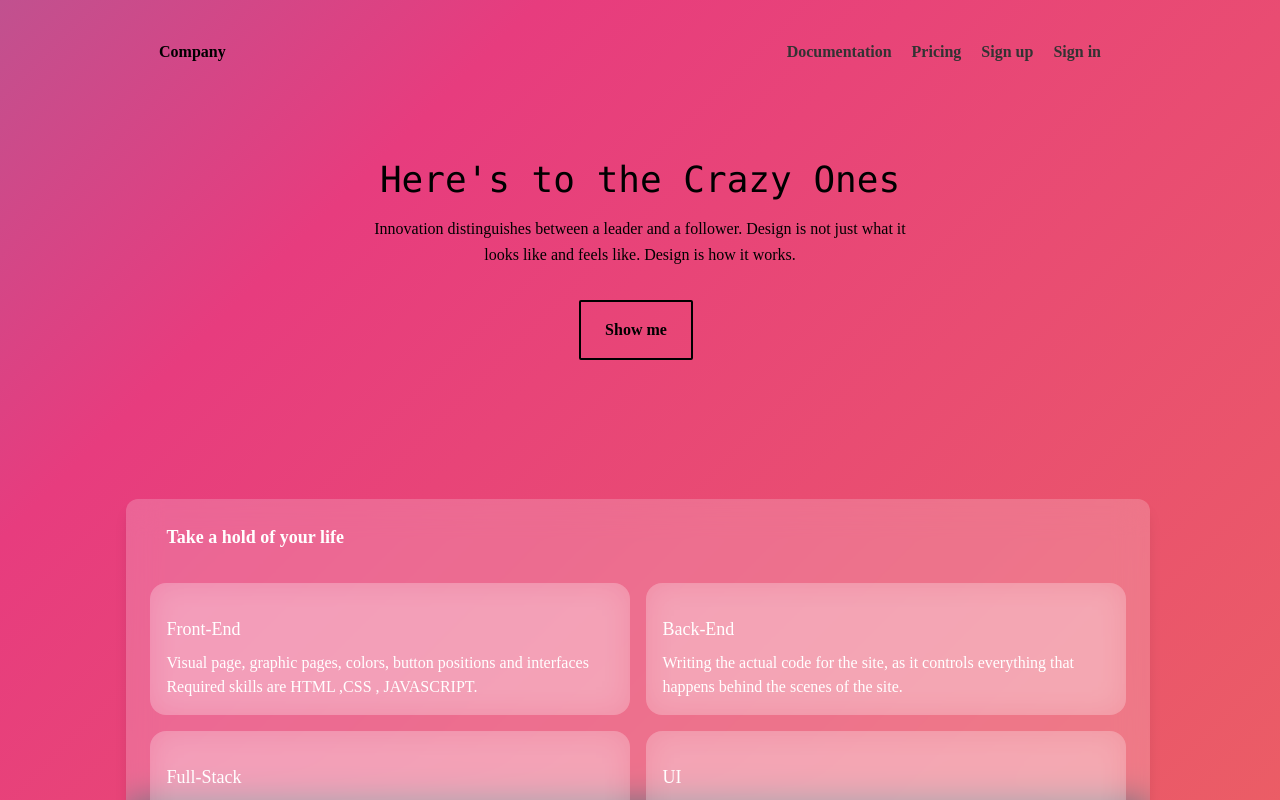
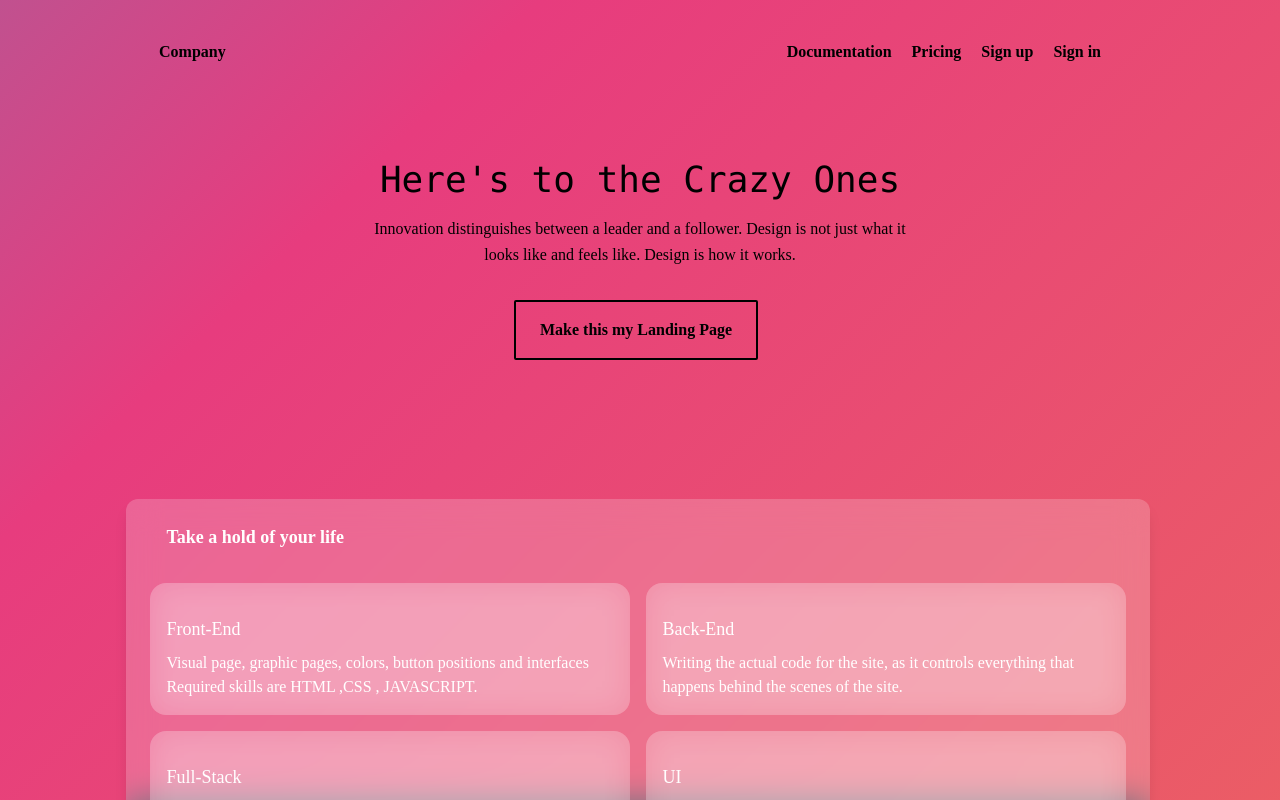
Before and after one commit to synerjay/landing-page-template-nextjs, a Next.js app: page / in a window 1280 px wide. Shown: the top 800 px of the page. Built offline with nearby package versions, Linux system fonts and the light colour scheme.

Commit message:
text color change

```diff
--- a/comps/Header.js
+++ b/comps/Header.js
@@ -17,7 +17,7 @@ const Header = () => {
 
   return (
     <header className={`header${sticky ? ' sticky' : ''}`}>
-      <div className='container mx-auto flex text-gray-700 flex-wrap px-36 pt-10 flex-col md:flex-row items-center md:justify-between'>
+      <div className='container mx-auto flex text-black flex-wrap px-36 pt-10 flex-col md:flex-row items-center md:justify-between'>
         <a
           href='#'
           className='logo flex title-font font-bold items-center text-black mb-4 md:mb-0'
@@ -25,19 +25,19 @@ const Header = () => {
           Company
         </a>
         <div className='md:my-auto md:mx-0 flex flex-wrap items-center justify-end'>
-          <a href='#' className='mr-5 hover:text-black font-semibold'>
+          <a href='#' className='mr-5 text-black font-semibold'>
             {' '}
             Documentation
           </a>
-          <a href='#' className='mr-5 hover:text-black font-semibold'>
+          <a href='#' className='mr-5 text-black font-semibold'>
             {' '}
             Pricing
           </a>
-          <a href='#' className='mr-5 hover:text-black font-semibold'>
+          <a href='#' className='mr-5 text-black font-semibold'>
             {' '}
             Sign up
           </a>
-          <a href='#' className='mr-5 hover:text-black font-semibold'>
+          <a href='#' className='mr-5 text-black font-semibold'>
             {' '}
             Sign in
           </a>
--- a/comps/Hero.js
+++ b/comps/Hero.js
@@ -14,7 +14,7 @@ const Hero = () => {
           </p>
           <div className='flex justify-center'>
             <button className='border-2 border-black  text-black rounded-sm font-bold py-4 px-6 mr-2 flex items-center hover:bg-gray-900 hover:text-pink-500 transition ease-in-out duration-700'>
-              Show me
+              Make this my Landing Page
             </button>
           </div>
         </div>
```
